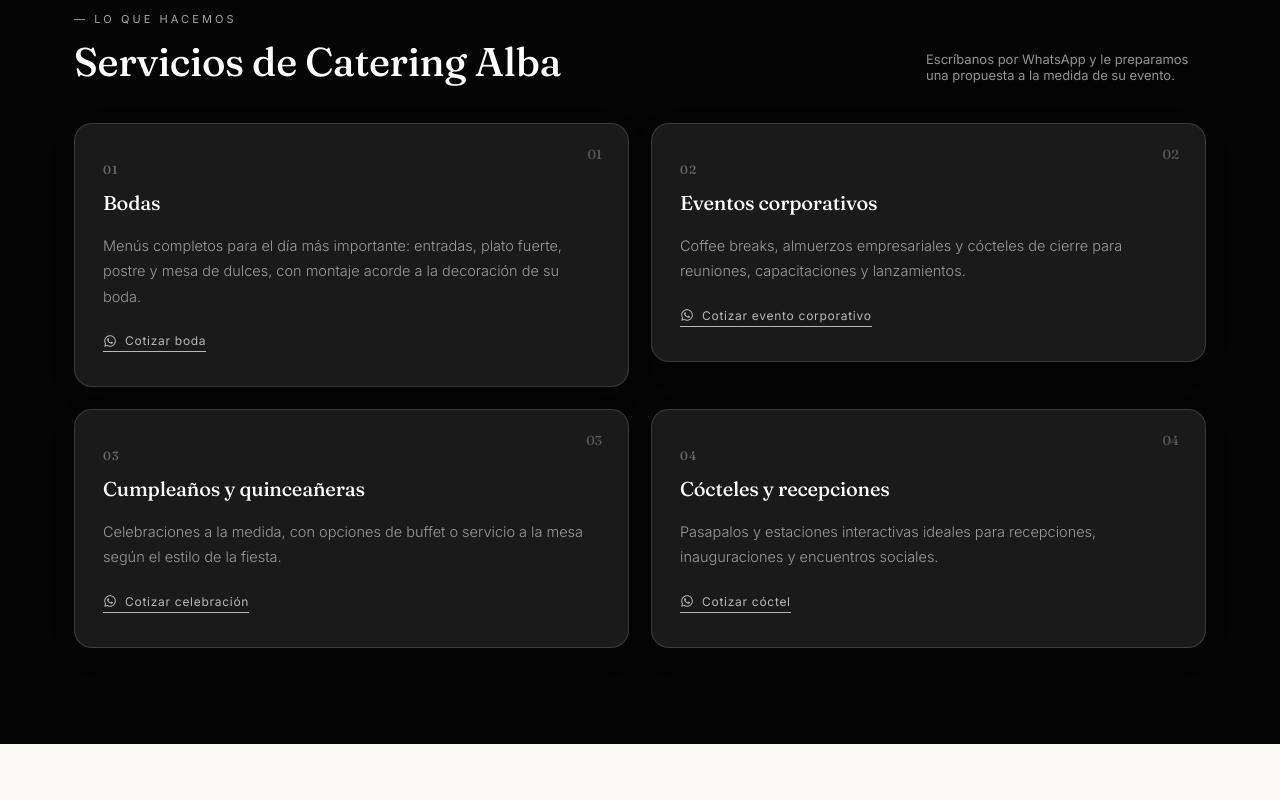
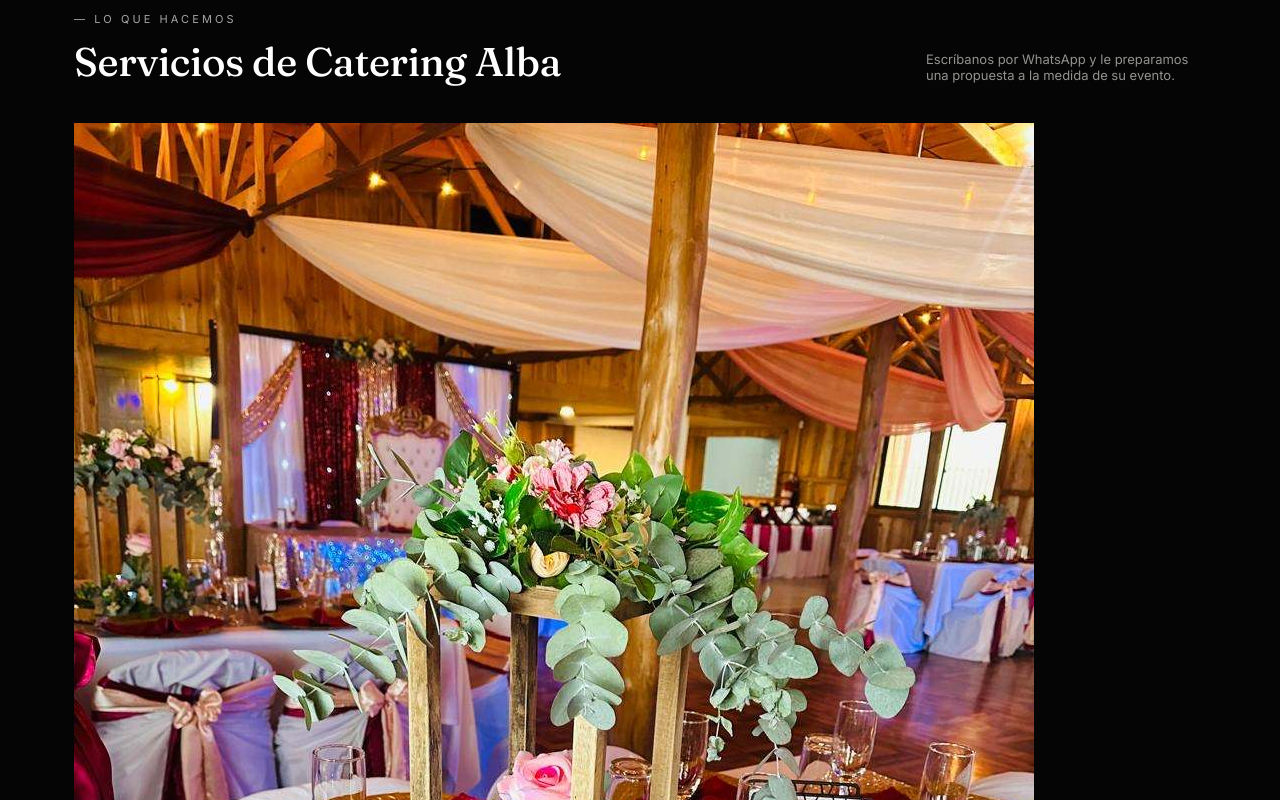
Before and after one commit to kacn1z-del/cac-acosta, a React (Vite) app: page / in a window 1280 px wide. Shown: the part 1580-2380 px from the top of the page. Built offline with nearby package versions, Linux system fonts and the light colour scheme.

Commit message:
Actualizar App.jsx

```diff
--- a/src/App.jsx
+++ b/src/App.jsx
@@ -48,6 +48,7 @@ const SERVICIOS = [
     texto:
       'Menús completos para el día más importante: entradas, plato fuerte, postre y mesa de dulces, con montaje acorde a la decoración de su boda.',
     cta: 'Cotizar boda',
+    img: '/galeria/evento-05.jpeg',
   },
   {
     num: '02',
@@ -55,6 +56,7 @@ const SERVICIOS = [
     texto:
       'Coffee breaks, almuerzos empresariales y cócteles de cierre para reuniones, capacitaciones y lanzamientos.',
     cta: 'Cotizar evento corporativo',
+    img: '/galeria/evento-12.jpeg',
   },
   {
     num: '03',
@@ -62,6 +64,7 @@ const SERVICIOS = [
     texto:
       'Celebraciones a la medida, con opciones de buffet o servicio a la mesa según el estilo de la fiesta.',
     cta: 'Cotizar celebración',
+    img: '/galeria/evento-13.jpeg',
   },
   {
     num: '04',
@@ -69,6 +72,7 @@ const SERVICIOS = [
     texto:
       'Pasapalos y estaciones interactivas ideales para recepciones, inauguraciones y encuentros sociales.',
     cta: 'Cotizar cóctel',
+    img: '/galeria/evento-16.jpeg',
   },
 ]
 
@@ -460,6 +464,10 @@ function Hero({ irA }) {
             </p>
           </Reveal>
 
+          <Reveal delay={200}>
+            <p className="hero__frase-impacto">Elija entre nuestros 4 tipos de servicio</p>
+          </Reveal>
+
           <Reveal delay={220}>
             <div className="hero__planeando">
               <span className="hero__planeando-etiqueta">Estoy planeando un:</span>
@@ -621,17 +629,17 @@ function Servicios() {
           </div>
         </Reveal>
 
-        <div className="rejilla-servicios">
+        <div className="fila-platos">
           {SERVICIOS.map((s, i) => (
             <Reveal key={s.num} delay={i * 100}>
-              <div className="tarjeta-pilar tarjeta-pilar--servicio tarjeta-pilar--oscura" data-num={s.num}>
-                <div className="tarjeta-pilar__cabecera">
-                  <span className="tarjeta-pilar__num">{s.num}</span>
+              <div className="plato-servicio">
+                <div className="plato-servicio__marco">
+                  <img className="plato-servicio__img" src={s.img} alt={s.titulo} />
                 </div>
-                <h3 className="tarjeta-pilar__titulo">{s.titulo}</h3>
-                <p className="tarjeta-pilar__texto">{s.texto}</p>
+                <h3 className="plato-servicio__titulo">{s.titulo}</h3>
+                <p className="plato-servicio__texto">{s.texto}</p>
                 <a
-                  className="tarjeta-servicio__enlace tarjeta-servicio__enlace--claro"
+                  className="plato-servicio__enlace"
                   href={`https://wa.me/${CONTACTO.telefonoWa}?text=${encodeURIComponent(
                     'Hola, quisiera información sobre ' + s.titulo
                   )}`}
```
